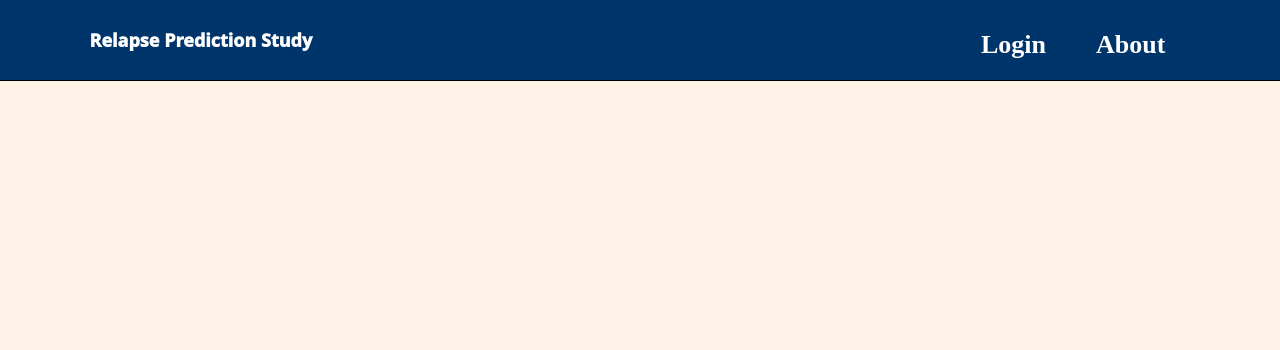
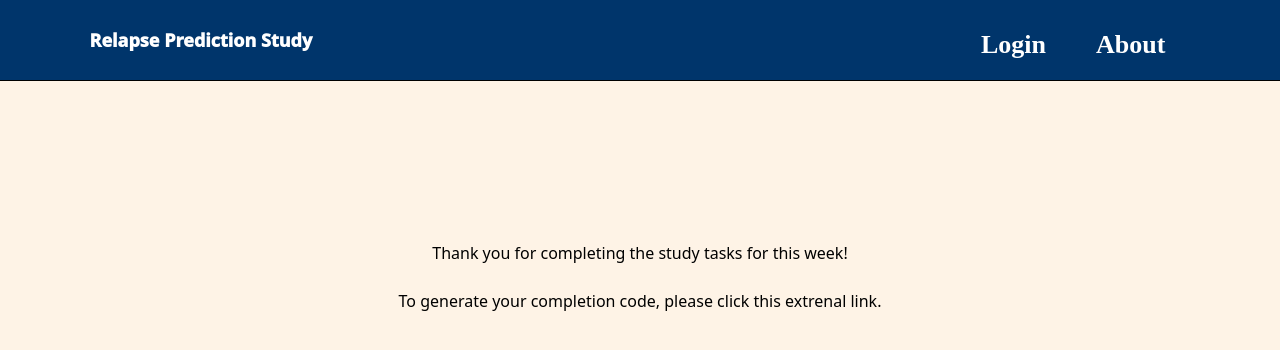
Before and after one commit to marismith79/YalePredictionStudy, a React (Vite) app in the folder client/: page /completion in a window 1280 px wide. Shown: the top 350 px of the page. Built offline with nearby package versions, Linux system fonts and the light colour scheme; what hume would draw is missing.

Commit message:
Added study completion page and fixed login errors

```diff
--- a/client/index.html
+++ b/client/index.html
@@ -2,7 +2,6 @@
 <html lang="en">
   <head>
     <meta charset="UTF-8" />
-    <link rel="icon" type="image/svg+xml" href="/src/favicon.svg" />
     <meta name="viewport" content="width=device-width, initial-scale=1.0" />
     <title>Yale Prediction Study</title>
     <style>
--- a/client/src/App.tsx
+++ b/client/src/App.tsx
@@ -5,6 +5,7 @@ import Chat from "./pages/Chat";
 import Login from "./pages/Login";
 import Questionnaire from "./pages/Questionnaire";
 import About from "./pages/About";
+import Completion from "./pages/Completion";
 import { Header } from "./components/Header";
 
 function App() {
@@ -21,6 +22,7 @@ function App() {
         {() => (isAuthenticated() ? <Questionnaire /> : <Redirect to="/" />)}
       </Route>
       <Route path="/about" component={About} />
+      <Route path="/completion" component={Completion} />
     </div>
   );
 }
--- /dev/null
+++ b/client/src/pages/Completion.tsx
@@ -0,0 +1,18 @@
+import { useLocation } from "wouter";
+
+export default function Completion() {
+  const externalUrl = "https://app.prolific.com/submissions/complete?cc=C1IX1AED";
+
+  return (
+    <div style={{ padding: "20vh", textAlign: "center" }}>
+      <h2>Thank you for completing the study tasks for this week!</h2>
+      <br></br>
+      <p>
+        To generate your completion code, please click{" "}
+        <a href={externalUrl} target="_blank" rel="noopener noreferrer">
+          this extrenal link
+        </a>.
+      </p>
+    </div>
+  );
+}
--- a/client/src/pages/Login.tsx
+++ b/client/src/pages/Login.tsx
@@ -41,7 +41,7 @@ const Login: React.FC = () => {
             type="text"
             value={prolificId}
             onChange={e => setProlificId(e.target.value)}
-            placeholder="Enter 10-digit ID"
+            placeholder="Enter 24-digit ID"
           />
         </label>
         <button type="submit">Login</button>
--- a/client/src/pages/Questionnaire.tsx
+++ b/client/src/pages/Questionnaire.tsx
@@ -44,7 +44,6 @@ export default function Questionnaire() {
       setError("Please select yes or no.");
       return;
     }
-    // Build CSV string
     const csvData =
       `YesorNo,${yesorno}\n` +
       `Diagnosis,${diagnosis.join(";")}\n` +
@@ -55,7 +54,6 @@ export default function Questionnaire() {
       `Suspiciousness,${symptoms.suspiciousness}\n` +
       `Anger,${symptoms.anger}\n`;
 
-    // Retrieve the token (prolific ID is determined on the backend via JWT)
     const token = localStorage.getItem("token");
 
     try {
@@ -66,12 +64,11 @@ export default function Questionnaire() {
           "Authorization": `Bearer ${token}`,
         },
         body: JSON.stringify({
-          responses: csvData,
-          // File name will be generated on the backend
+          responses: csvData
         }),
       });
       if (response.ok) {
-        setLocation("/");
+        setLocation("/completion");
       } else {
         setError("Failed to submit questionnaire.");
       }
@@ -83,7 +80,7 @@ export default function Questionnaire() {
 
   return (
     <div style={{ padding: "20px" }}>
-      <h2>Questionnaire</h2>
+      <h2 className="page-header" >Questionnaire:</h2>
       <h3>General</h3>
       <form onSubmit={handleSubmit}>
         <div style={{ marginTop: "20px" }}>
```
Also changed, not shown: client/src/favicon.svg (deleted), 1 other file (tests, documents, lock files or other folders).
